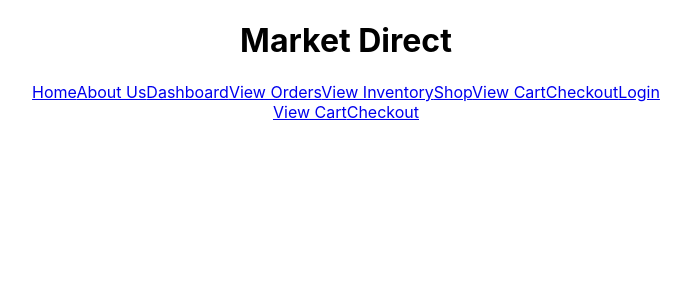
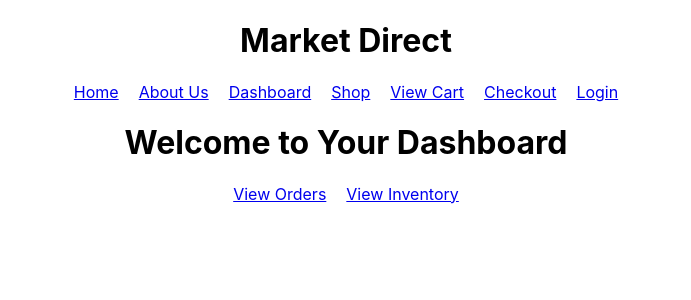
Before and after one commit to Build-Week-Farm-Fresh-Produce-2/Front-end, a React (Create React App) app in the folder farm-fresh-produce/: page /dashboard in a window 1280 px wide. Shown: the top 300 px of the page, without its empty margins (294-985 px from the left). Built offline with nearby package versions, Linux system fonts and the light colour scheme.

Commit message:
Simplified components, only farmer has dashboard now.

```diff
--- a/farm-fresh-produce/src/Actions/Actions.js
+++ b/farm-fresh-produce/src/Actions/Actions.js
@@ -58,10 +58,15 @@ const REMOVE_FROM_CART = "REMOVE_FROM_CART";
 export const getProduce = (produce) => dispatch => {
   // TODO: axiosWithAuth.get
   // All of the farmers! All of their Inventories!
-  dispatch({
-    type: GET_PRODUCE,
-    payload: produce
-  })
+  axiosWithAuth()
+    .get(`/users`) // Fix this
+    .then(res => {
+      dispatch({
+        type: GET_PRODUCE,
+        payload: produce
+      })
+    })
+    .catch(err => console.log(err.message))
 }
 
 export const getCart = (uid) => dispatch => {
@@ -74,6 +79,7 @@ export const getCart = (uid) => dispatch => {
         payload: res.data.cart
       })
     })
+    .catch(err => console.log(err.message))
 }
 
 export const addToCart = (item) => dispatch =>{
--- a/farm-fresh-produce/src/App.css
+++ b/farm-fresh-produce/src/App.css
@@ -2,37 +2,6 @@
   text-align: center;
 }
 
-.App-logo {
-  height: 40vmin;
-  pointer-events: none;
+a {
+  margin: 0 10px;
 }
-
-@media (prefers-reduced-motion: no-preference) {
-  .App-logo {
-    animation: App-logo-spin infinite 20s linear;
-  }
-}
-
-.App-header {
-  background-color: #282c34;
-  min-height: 100vh;
-  display: flex;
-  flex-direction: column;
-  align-items: center;
-  justify-content: center;
-  font-size: calc(10px + 2vmin);
-  color: white;
-}
-
-.App-link {
-  color: #61dafb;
-}
-
-@keyframes App-logo-spin {
-  from {
-    transform: rotate(0deg);
-  }
-  to {
-    transform: rotate(360deg);
-  }
-}
--- a/farm-fresh-produce/src/Components/Buyer.js
+++ /dev/null
@@ -1,22 +0,0 @@
-import React from 'react';
-import { Link, Route } from 'react-router-dom';
-import { connect } from 'react-redux';
-import ProduceList from './ProduceList';
-
-const Buyer = (props) => {
-  return (
-    <div>
-      <nav>
-        <Link to="/cart">View Cart</Link>
-        <Link to="/checkout">Checkout</Link>
-      </nav>
-      <Route path="/shop" component={ProduceList} />
-    </div>
-  )
-}
-
-const mapStateToProps = (state) => ({
-  user: state.user
-})
-
-export default connect(mapStateToProps, {})(Buyer);
--- a/farm-fresh-produce/src/Components/Dashboard.js
+++ b/farm-fresh-produce/src/Components/Dashboard.js
@@ -1,22 +1,23 @@
 import React from 'react';
-// TODO: set up react-router!!
-// import { Link }
-// import { connect } from "react-redux";
-
-import Buyer from './Buyer';
-import Farmer from './Farmer';
+import { Route, Link } from 'react-router-dom';
+import { connect } from "react-redux";
+import Inventory from './Inventory';
+import Orders from './Orders';
 
 const Dashboard = (props) => {
   return (
     <div>
-      {
-        props.user.grower ?
-        <Farmer /> :
-        <Buyer />
-      }
+    <h1>Welcome to Your Dashboard</h1>
+      <Link to="/dashboard/orders">View Orders</Link>
+      <Link to="/dashboard/inventory">View Inventory</Link>
+      <Route path="/inventory" component={Inventory} />
+      <Route path="/orders" component={Orders} />
     </div>
   )
 }
 
-// export default connect(mapStateToProps, {})(Dashboard);
-export default Dashboard
+const mapStateToProps = (state) => ({
+  user: state.user
+})
+
+export default connect(mapStateToProps, {})(Dashboard);
--- a/farm-fresh-produce/src/Components/Farmer.js
+++ /dev/null
@@ -1,25 +0,0 @@
-import React from 'react';
-import { Link, Route } from 'react-router-dom';
-import { connect } from "react-redux";
-import Inventory from './Inventory';
-import Orders from './Orders';
-
-const Farmer = (props) => {
-  return (
-    <div>
-      <nav>
-        <Link to="/dashboard/orders">View Orders</Link>
-        <Link to="/dashboard/inventory">View Inventory</Link>
-        <Link to="/shop">Shop</Link>
-      </nav>
-      <Route path="/inventory" component={Inventory} />
-      <Route path="/orders" component={Orders} />
-    </div>
-  )
-}
-
-const mapStateToProps = (state) => ({
-  user: state.user
-})
-
-export default connect(mapStateToProps, {})(Farmer);
--- a/farm-fresh-produce/src/Components/Nav.js
+++ b/farm-fresh-produce/src/Components/Nav.js
@@ -13,8 +13,6 @@ export default function Nav() {
         <Link to="/">Home</Link>
         <Link to="/about">About Us</Link>
         <Link to="/dashboard">Dashboard</Link>
-        <Link to="/dashboard/orders">View Orders</Link>
-        <Link to="/dashboard/inventory">View Inventory</Link>
         <Link to="/shop">Shop</Link>
         <Link to="/cart">View Cart</Link>
         <Link to="/checkout">Checkout</Link>
--- a/farm-fresh-produce/src/Components/ProduceList.js
+++ b/farm-fresh-produce/src/Components/ProduceList.js
@@ -4,14 +4,16 @@ import {connect} from 'react-redux';
 import {getProduce} from '../Actions/Actions';
 
 const ProduceList = props => {
-    useEffect((props)=>{
-        props.getProduce(props.produce);
-        console.log('cj: getting greenery', props.produce);
-    }, []);
+    const getProduce = props.getProduce;
+    const produce = props.produce;
+    useEffect(()=>{
+        getProduce(produce);
+        console.log('cj: getting greenery', produce);
+    }, [getProduce, produce]);
 
     return (
         <div className='produce-list'>
-            {props.produce.map(item =>{
+            {produce.map(item =>{
                 return <Produce key={item.id} item={item}/>
             })}
         </div>
```
